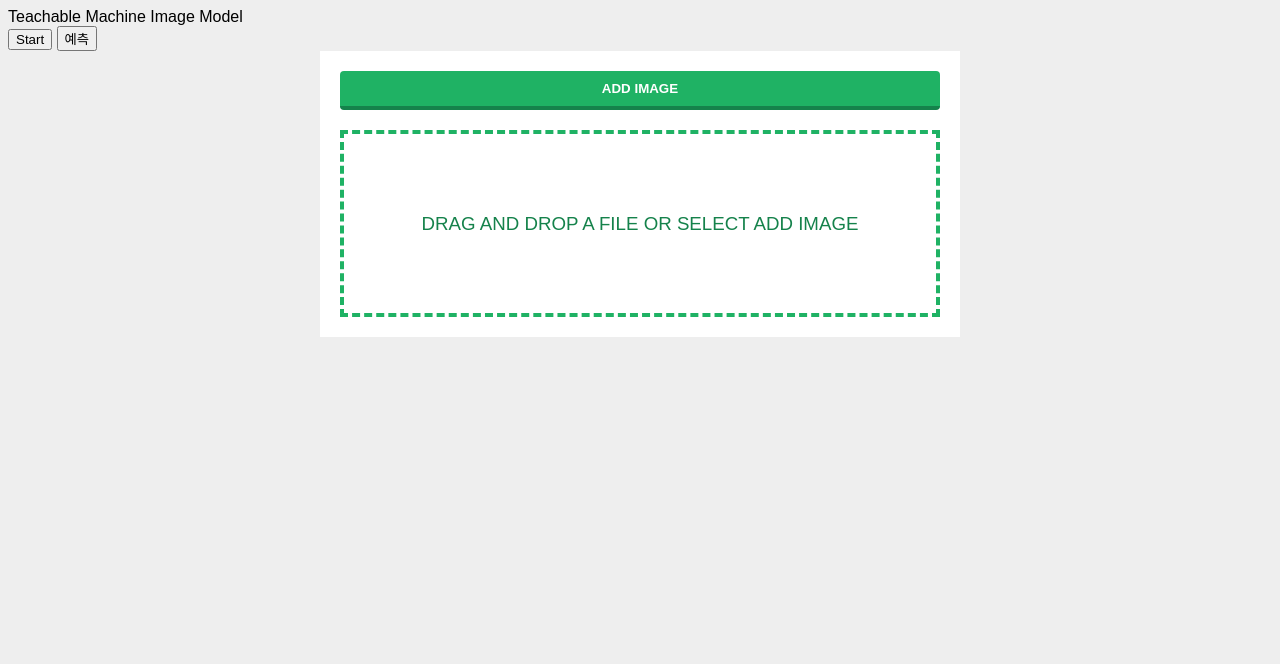
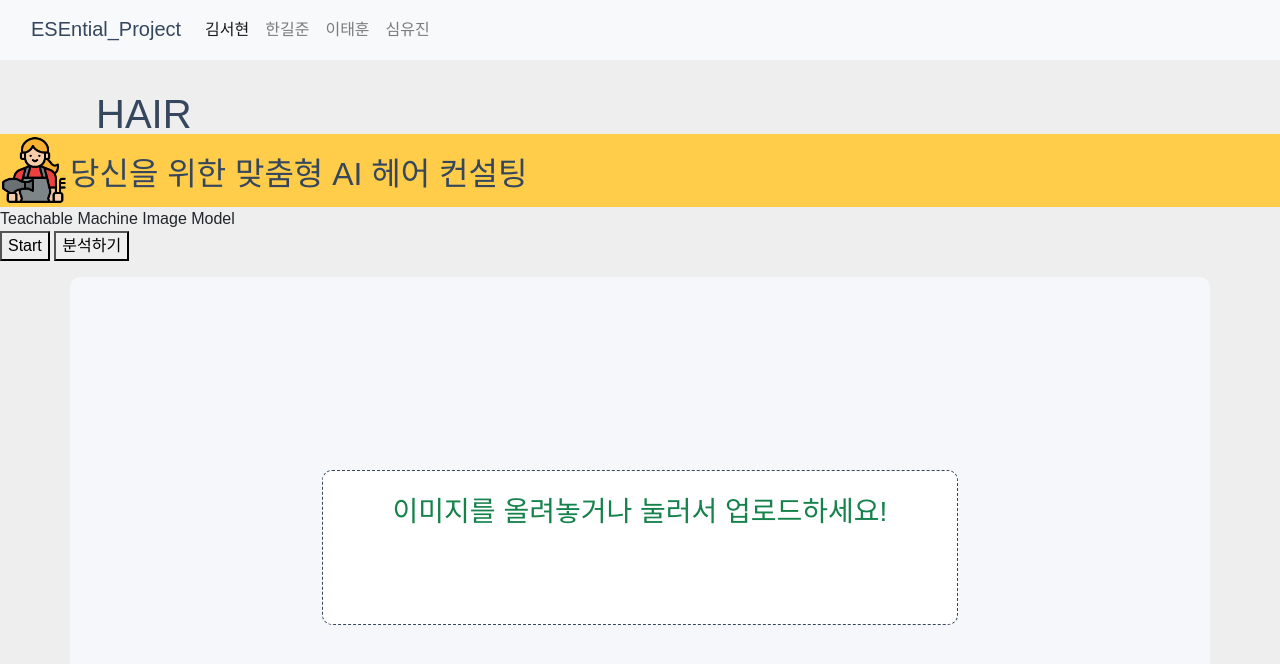
Before and after one commit to ESEntial/Web_FaceShape, a plain HTML site: page index.html in a window 1280 px wide. Drawn offline with nearby package versions, Linux system fonts and the light colour scheme.

Commit message:
update page-1

```diff
--- a/index.html
+++ b/index.html
@@ -1,26 +1,87 @@
 <!DOCTYPE html>
 <html>
+
 	<head>
+		<meta charset="UTF-8" />
+		<meta name="viewport" content="width=device-width, initial-scale=1, shrink-to-fit=no" />
+		<meta http-equiv="X-UA-Compatible" content="ie=edge" />
+		<link href="https://fonts.googleapis.com/css?family=Jua&display=swap" rel="stylesheet" />
+		<link
+			rel="stylesheet"
+			href="https://stackpath.bootstrapcdn.com/bootstrap/4.4.1/css/bootstrap.min.css"
+			integrity="sha384-Vkoo8x4CGsO3+Hhxv8T/Q5PaXtkKtu6ug5TOeNV6gBiFeWPGFN9MuhOf23Q9Ifjh"
+			crossorigin="anonymous"
+		/>
+		<title>ESEntial_Project</title>
+		<meta name="title" content="HAIR" />
+		<meta name="subject" content="당신을 위한 맞춤형 AI 헤어 컨설팅" />
+		<meta name="author" content="ESEntial" />
 		<link rel="stylesheet" href="style.css" />
+		<link rel="canonical" href="https://HAIR_esential.site" />
+		<meta property="og:url" content="https://HAIR_esential.site" />
+		<meta property="og:type" content="website" />
 	</head>
+
+    <!-- <head>
+        <link rel="stylesheet" href="style.css" />
+    </head> -->
     <body>
+
+		<nav class="navbar navbar-expand-lg navbar-light bg-light nav-distance">
+			<div class="container-fluid">
+				<a class="navbar-brand" href="#">ESEntial_Project</a>
+				<button
+					class="navbar-toggler"
+					type="button"
+					data-bs-toggle="collapse"
+					data-bs-target="#navbarNav"
+					aria-controls="navbarNav"
+					aria-expanded="false"
+					aria-label="Toggle navigation"
+				>
+					<span class="navbar-toggler-icon"></span>
+				</button>
+				<div class="collapse navbar-collapse" id="navbarNav">
+					<ul class="navbar-nav">
+						<li class="nav-item">
+							<a class="nav-link active" aria-current="page" href="#">김서현</a>
+						</li>
+						<li class="nav-item">
+							<a class="nav-link" href="#">한길준</a>
+						</li>
+						<li class="nav-item">
+							<a class="nav-link" href="#">이태훈</a>
+						</li>
+						<li class="nav-item">
+							<a class="nav-link" href="#">심유진</a>
+						</li>
+					</ul>
+				</div>
+			</div>
+		</nav>
+
+		<section class="section">
+			<h1 class="ml-5 pl-5 title">HAIR</h1>
+			<div class="mt-3 subtitle-cover d-flex flex-row align-items-center">
+				<img
+					src="img/hairdresser.png"
+					alt="HAIR-designer-icon"
+					class="HAIR-designer-icon"
+				/>
+				<h2 class="mt-3 subtitle">당신을 위한 맞춤형 AI 헤어 컨설팅</h2>
+			</div>
+		</section>
+
+
       <!-- 머신러닝 코드 -->
         <div>Teachable Machine Image Model</div>
         <button type="button" onclick="init()">Start</button>
-      <button type="button" onclick="predict()">예측</button>
+      <button type="button" onclick="predict()">분석하기</button>
         <script
             class="jsbin"
             src="https://ajax.googleapis.com/ajax/libs/jquery/1/jquery.min.js"
         ></script>
-        <div class="file-upload">
-            <button
-                class="file-upload-btn"
-                type="button"
-                onclick="$('.file-upload-input').trigger( 'click' )"
-            >
-                Add Image
-            </button>
-
+        <div class="mt-3 container file-upload">
 			<div class="image-upload-wrap">
 				<input
 					class="file-upload-input"
@@ -29,20 +90,62 @@
 					accept="image/*"
 				/>
 				<div class="drag-text">
-                    <h3>Drag and drop a file or select add Image</h3>
+					<h3 class="mb-5 pb-5 pt-4 upload-text">
+						이미지를 올려놓거나 눌러서 업로드하세요!
+					</h3>
 				</div>
 			</div>
             <div class="file-upload-content">
                 <img class="file-upload-image" id="face-image" src="#" alt="your image" />
                 <div class="image-title-wrap">
                     <button type="button" onclick="removeUpload()" class="remove-image">
-                        Remove <span class="image-title">Uploaded Image</span>
+                        다른 사진으로 재시도하기
                     </button>
                 </div>
             </div>
         </div>
         <div id="webcam-container"></div>
         <div id="label-container"></div>
+		<!-- 댓글 추가 기능
+		<div id="disqus_thread"></div>
+		<script>
+			/**
+			 *  RECOMMENDED CONFIGURATION VARIABLES: EDIT AND UNCOMMENT THE SECTION BELOW TO INSERT DYNAMIC VALUES FROM YOUR PLATFORM OR CMS.
+			 *  LEARN WHY DEFINING THESE VARIABLES IS IMPORTANT: https://disqus.com/admin/universalcode/#configuration-variables    */
+			/*
+    			var disqus_config = function () {
+   				this.page.url = PAGE_URL;  // Replace PAGE_URL with your page's canonical URL variable
+    			this.page.identifier = PAGE_IDENTIFIER; // Replace PAGE_IDENTIFIER with your page's unique identifier variable
+   				 };
+    		*/
+			(function () {
+				// DON'T EDIT BELOW THIS LINE
+				var d = document,
+					s = d.createElement('script');
+				s.src = 'https://timuzin.disqus.com/embed.js';
+				s.setAttribute('data-timestamp', +new Date());
+				(d.head || d.body).appendChild(s);
+			})();
+		</script>
+		<noscript>Please enable JavaScript to view the<a href="https://disqus.com/?ref_noscript">comments powered by Disqus.</a></noscript> -->
+
+		<script
+			src="https://cdn.jsdelivr.net/npm/bootstrap@5.2.0-beta1/dist/js/bootstrap.bundle.min.js"
+			integrity="sha384-pprn3073KE6tl6bjs2QrFaJGz5/SUsLqktiwsUTF55Jfv3qYSDhgCecCxMW52nD2"
+			crossorigin="anonymous"
+		></script>
+		<script
+			src="https://cdn.jsdelivr.net/npm/@popperjs/core@2.11.5/dist/umd/popper.min.js"
+			integrity="sha384-Xe+8cL9oJa6tN/veChSP7q+mnSPaj5Bcu9mPX5F5xIGE0DVittaqT5lorf0EI7Vk"
+			crossorigin="anonymous"
+		></script>
+		<script
+			src="https://cdn.jsdelivr.net/npm/bootstrap@5.2.0-beta1/dist/js/bootstrap.min.js"
+			integrity="sha384-kjU+l4N0Yf4ZOJErLsIcvOU2qSb74wXpOhqTvwVx3OElZRweTnQ6d31fXEoRD1Jy"
+			crossorigin="anonymous"
+		></script>
+
+
         <script src="https://cdn.jsdelivr.net/npm/@tensorflow/tfjs@1.3.1/dist/tf.min.js"></script>
         <script src="https://cdn.jsdelivr.net/npm/@teachablemachine/image@0.8/dist/teachablemachine-image.min.js"></script>
 
--- a/style.css
+++ b/style.css
@@ -4,10 +4,11 @@ body {
 }
 
 .file-upload {
-  background-color: #ffffff;
-  width: 600px;
-  margin: 0 auto;
-  padding: 20px;
+  padding: 15% 3%;
+    margin: 0 auto;
+    border-radius: 10px;
+    border: solid 1.5px #f6f7fa;
+    background-color: #f6f7fa;
 }
 
 .file-upload-btn {
@@ -54,9 +55,13 @@ body {
 }
 
 .image-upload-wrap {
-  margin-top: 20px;
-  border: 4px dashed #1FB264;
-  position: relative;
+  	width: 60%;
+    margin: 0 auto;
+    position: relative;
+    object-fit: contain;
+    border-radius: 10px;
+    border: dashed 1.5px #35465d;
+    background-color: #ffffff;
 }
 
 .image-dropping,
@@ -75,7 +80,7 @@ body {
 }
 
 .drag-text h3 {
-  font-weight: 100;
+  font-weight: 500;
   text-transform: uppercase;
   color: #15824B;
   padding: 60px 0;
@@ -114,3 +119,53 @@ body {
   border: 0;
   transition: all .2s ease;
 }
+
+.navbar-light .navbar-brand {
+  line-height: 1.68;
+  text-align: left;
+  color: #35465d;
+}
+
+.navbar-light .navbar-toggler {
+    border-color: #ffffff;
+}
+
+.section {
+    margin-top: 50px;
+}
+
+.title {
+  line-height: 0.2;
+  text-align: left;
+  color: #35465d;
+}
+
+.subtitle-cover{
+
+  line-height: 1.53;
+  text-align: left;
+  background-color: #ffcd4a;
+
+}
+
+.subtitle {
+  line-height: 1.53;
+  text-align: left;
+  color: #35465d;
+}
+
+/* On screens that are 600px or less, set the background color to olive */
+@media screen and (max-width: 600px) {
+  html {
+    font-size: 10px;
+  }
+    .navbar-brand {
+        font-size: 2rem;
+    }
+}
+
+
+.HAIR-designer-icon {
+    width: 70px;
+    height: 70px;
+}
```
Also changed, not shown: img/hairdresser.png (added). Lines whose indentation alone changed are shown as unchanged.
